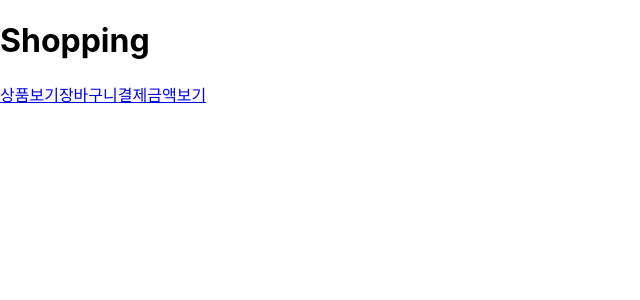
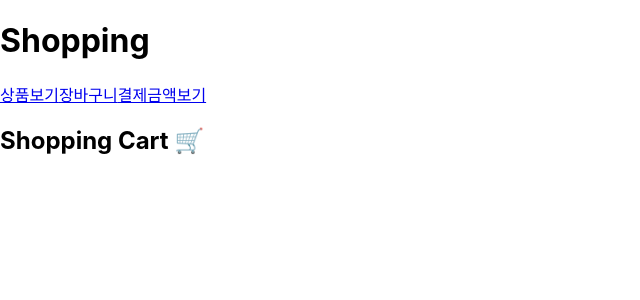
Before and after one commit to Mumumumm/shopping, a JavaScript app: page /shpping_cart in a window 1280 px wide. Shown: the top 300 px of the page, without its empty margins (0-640 px from the left). Built offline with nearby package versions, Linux system fonts and the light colour scheme; the HTML template or start-up script is replaced by a standard one.

Commit message:
장바구니 h2 ul 태그 추가

```diff
--- a/src/shopping_cart.js
+++ b/src/shopping_cart.js
@@ -2,7 +2,10 @@ export default function ShopCart() {
 
     return (
         <>
+            <h2>Shopping Cart 🛒</h2>
+            <ul>
 
+            </ul>
         </>
     );
 }
```
